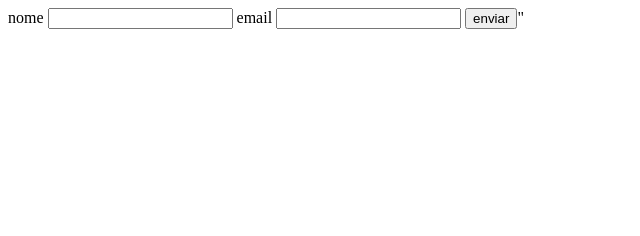
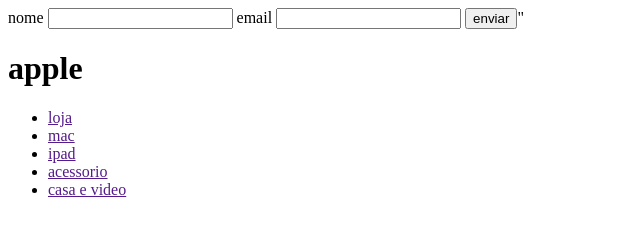
Before and after one commit to renataap13/projeto1, a plain HTML site: page index.html in a window 1280 px wide. Shown: the whole page, without its empty margins (0-640 px from the left). Drawn offline with Linux system fonts and the light colour scheme.

Commit message:
projeto 1
projeto

```diff
--- a/index.html
+++ b/index.html
@@ -16,9 +16,37 @@
         <input type="email"id="email"name="email">
         <button type="submit"id="enviar">enviar</button>"
 
+    </form>
+
+    <h1>apple</h1>
+
+    <div class="navegaçâo">
+        <ul class="nave">
+            <li class="nave 1">
+                <a href="">loja</a>
+            </li>
+
+            <li class="nave 2">
+                <a href="">mac</a>
+            </li>
+
+            <li class="nave 3">
+                <a href="">ipad</a>
+            </li>
+
+            <li class="nave 4">
+                <a href="">acessorio</a>
+            </li>
+
+            <li class="nave 5">
+                <a href="">casa e video</a>
+            </li>
+
+        </ul>
+
+    </div>
 
 
-</form>
 
 <script src="./script.js" ></script>
 </body>
```
